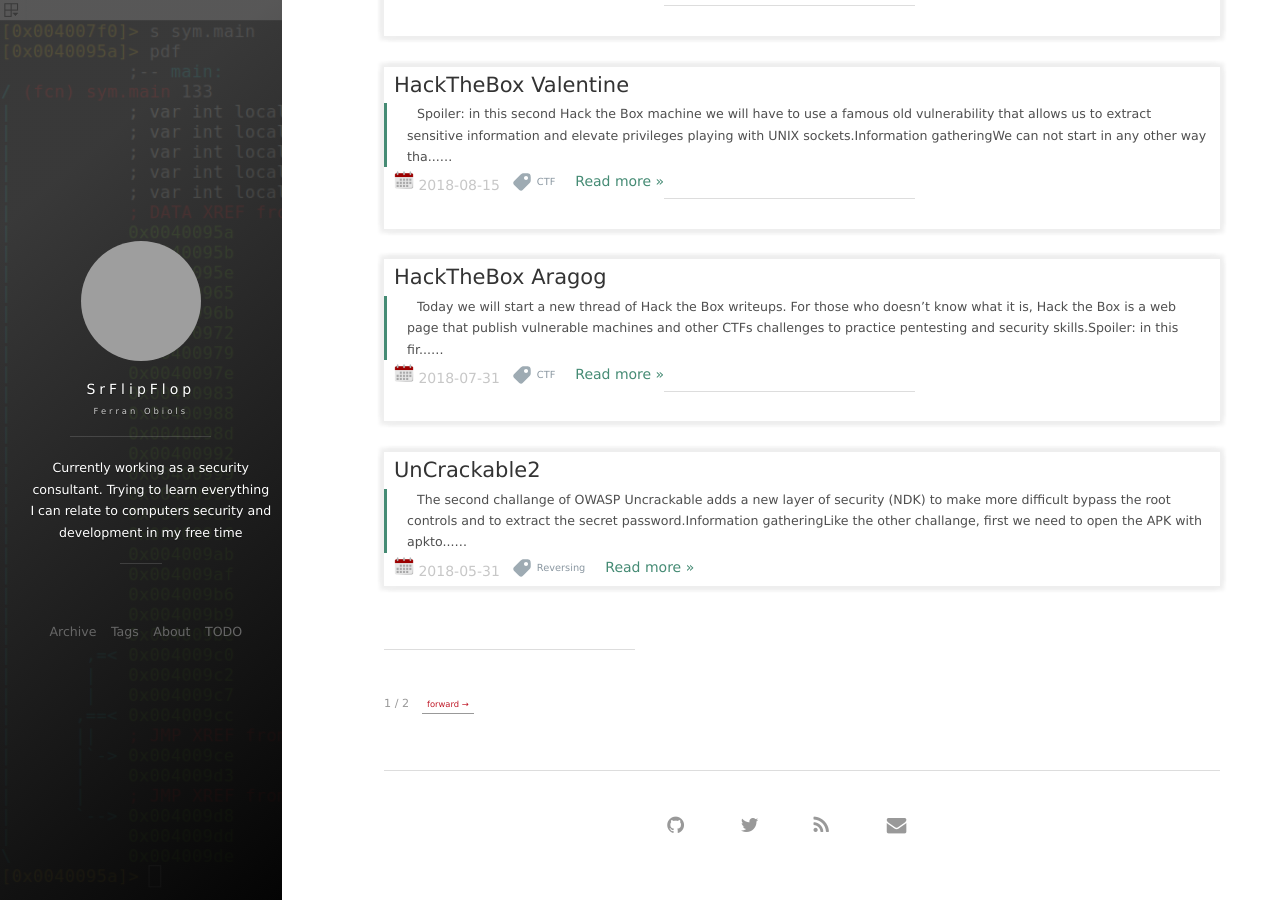
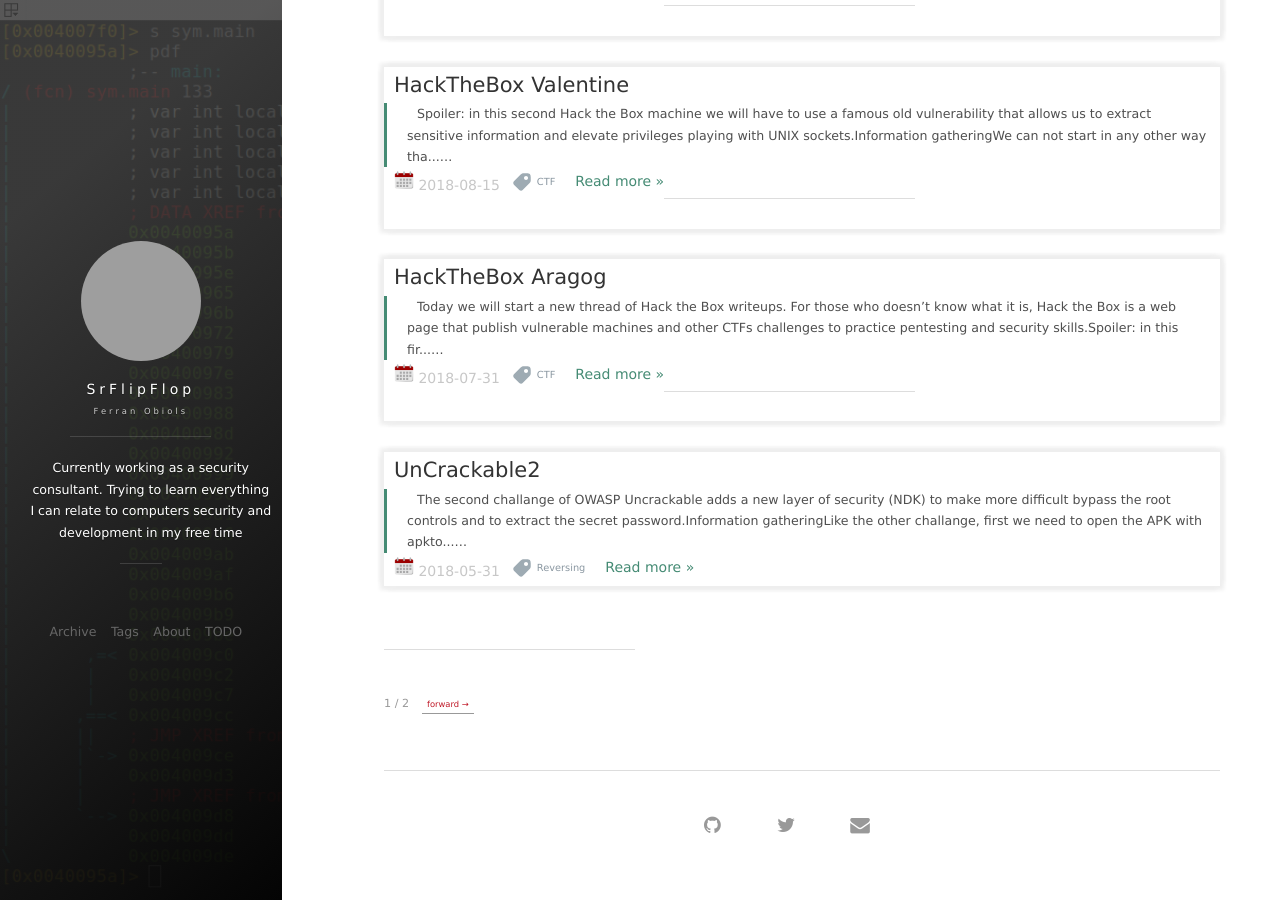
Before and after one commit to SrFlipFlop/srflipflop.github.io, a Jekyll site: the page built from index.html, in a window 1280 px wide and 900 px high, scrolled down 1204 px. Built offline with Jekyll 4.4.1, drawn with Linux system fonts in a browser that asks for light colours; nearby versions of some CDN libraries; the list of posts is cut into pages by our own code; comment, search, counter and statistics services are not loaded; grey boxes are pictures that could not be loaded.

Commit message:
Deleted RSS

```diff
--- a/_includes/footer.html
+++ b/_includes/footer.html
@@ -22,13 +22,6 @@
           </li>
           {% endif %}
 
-          <li class="navigation__item_social">
-            <a href="/feed.xml" rel="author" title="RSS" target="_blank">
-              <i class='social fa fa-rss fa-2x'></i>
-              <span class="label">RSS</span>
-            </a>
-          </li>
-
           {% if site.social.mail %}
           <li class="navigation__item_social">
             <a href="mailto:{{site.social.mail}}" title="Contact me">
```
